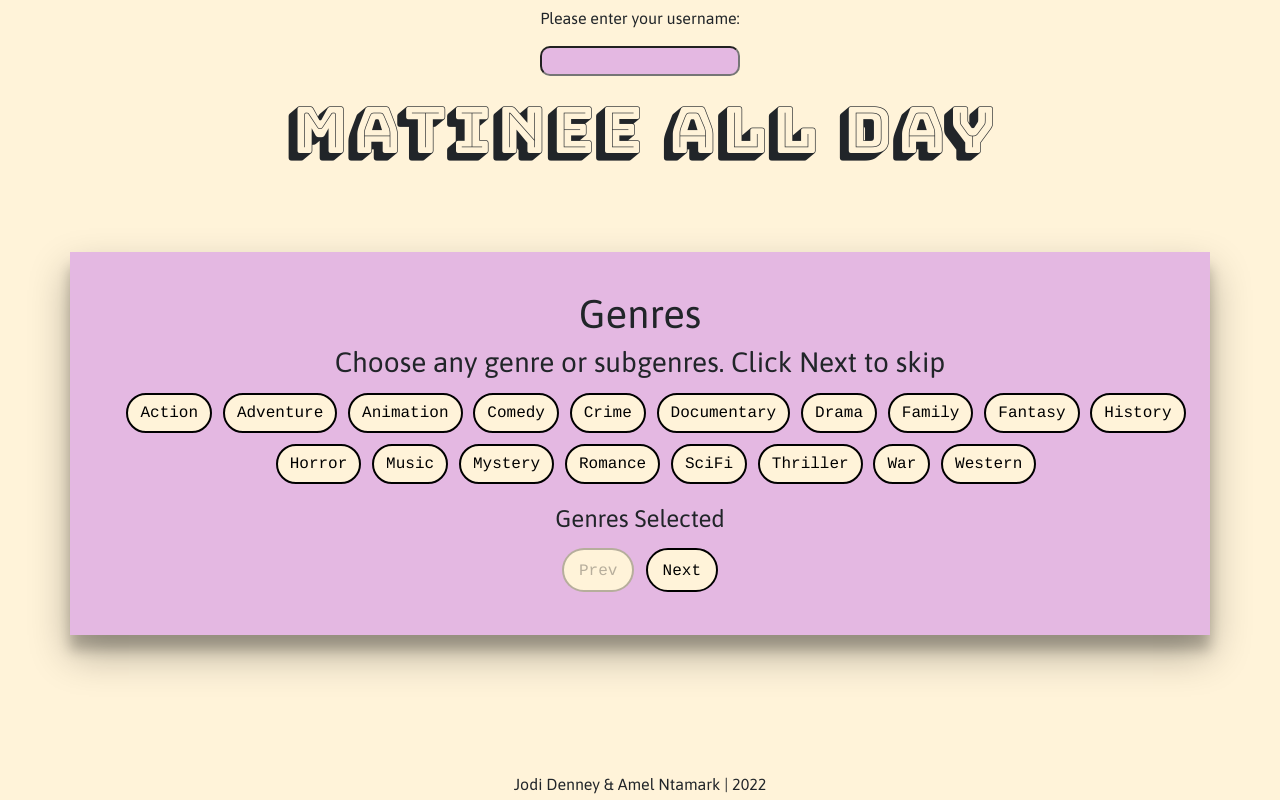
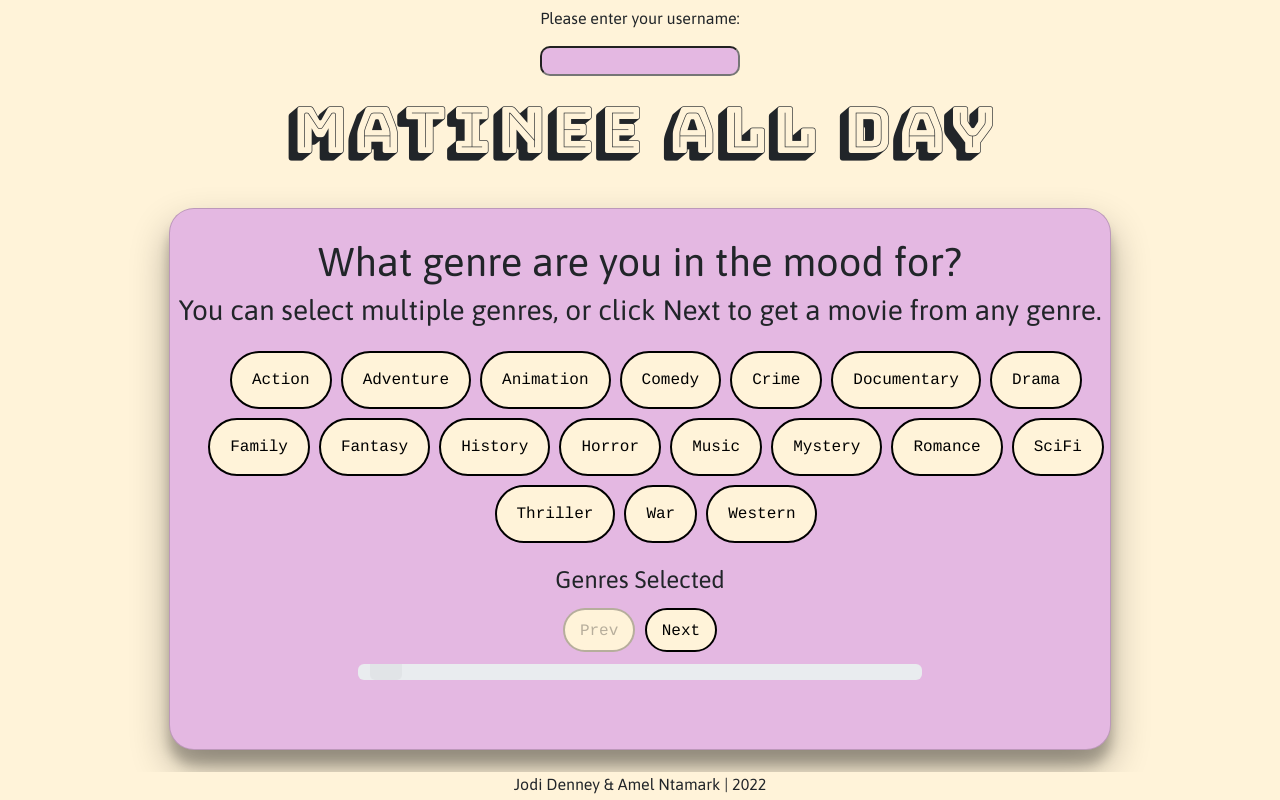
Before and after one commit to J-J-D/Capstone, a React (Create React App) app: page / in a window 1280 px wide. Built offline with nearby package versions, Linux system fonts and the light colour scheme.

Commit message:
convert display pages into cards and format

```diff
--- a/package.json
+++ b/package.json
@@ -11,6 +11,7 @@
     "@types/react": "^18.0.15",
     "@types/react-dom": "^18.0.0",
     "axios": "^0.27.2",
+    "jquery": "^3.6.0",
     "react": "^18.2.0",
     "react-dom": "^18.2.0",
     "react-scripts": "5.0.1",
@@ -41,5 +42,8 @@
       "last 1 firefox version",
       "last 1 safari version"
     ]
+  },
+  "devDependencies": {
+    "@types/jquery": "^3.5.14"
   }
 }
--- a/src/components/Eras.tsx
+++ b/src/components/Eras.tsx
@@ -15,8 +15,9 @@ const TMDB_DECADES = ["1970s", "1980s", "1990s", "2000s", "2010s", "2020 Onward"
 
     return (
         <div className="pink-background">
-            <h3 className="pink-background">Which decade? Click Next to skip and not specify</h3>
-            <ul className="pink-background">
+            <h1 className="InputTitle pink-background">Which decade do you want a movie from?</h1>
+            <h3 className="pink-background question-explanation">Click Next to get a movie from any decade</h3>
+            <ul className="pink-background button-list">
             {TMDB_DECADES.map(decade => {
                 let erasButtonId: string = `${decade}-button`
                     return (
--- a/src/components/Genres.tsx
+++ b/src/components/Genres.tsx
@@ -24,8 +24,9 @@ const Genres = (props: GenresProps) => {
 
     return (
         <div className="pink-background">
-            <h3 className="pink-background">Choose any genre or subgenres.  Click Next to skip</h3>
-            <ul className="pink-background">
+            <h1 className="InputTitle pink-background">What genre are you in the mood for?</h1>
+            <h3 className="pink-background question-explanation">You can select multiple genres, or click Next to get a movie from any genre.</h3>
+            <ul className="pink-background button-list">
                 {TMDB_GENRES.map(genre => {
                     let genreButtonId: string = `${genre}-button`
                     return (
--- a/src/components/InputForm.tsx
+++ b/src/components/InputForm.tsx
@@ -5,6 +5,8 @@ import Eras from "./Eras";
 import Runtime from "./Runtime";
 import { UserPrefs } from "../types/interfaces";
 import axios from "axios";
+// import $ from 'jquery';
+
 
 interface InputFormProps {userId: number, setMovieRec: React.Dispatch<React.SetStateAction<{
     id: number;
@@ -16,9 +18,20 @@ interface InputFormProps {userId: number, setMovieRec: React.Dispatch<React.SetS
     setSessionId: React.Dispatch<React.SetStateAction<number>>
 
 }
+
 const InputForm = (props: InputFormProps) => {
 
     const [page, setPage] = useState(0);
+
+
+    // let progress: number = 0;
+    // if (page === 1) {
+    //     progress = 33
+    //     $('#progress-bar').attr('aria-valuenow', progress).css('width', progress+'%');
+    // } else if (page === 2) {
+    //     progress = 66
+    //     $('#progress-bar').attr('aria-valuenow', progress).css('width', progress+'%');
+    // };
 
     const [userPrefs, setUserPrefs] = useState({
         "genre" : "",
@@ -76,12 +89,26 @@ const InputForm = (props: InputFormProps) => {
         .catch((err) => {console.log(err)})
     };
 
+    // const getProgress = (): number => {
+    //     if (page === 0) {
+    //         return 0
+    //     }
+    //     else if (page === 1) {
+    //         progress = 33
+    //         $('#progress-bar').attr('aria-valuenow', progress).css('width', progress+'%');
+    //     } else if (page === 2) {
+    //         progress = 66
+    //         $('#progress-bar').attr('aria-valuenow', progress).css('width', progress+'%');
+    //     };
+
+    //     return 100
+    // };
+
     return (
-        <div className="InputForm align-items-center container">
-            <div className="InputTitle pink-background">
-                <h1 className="InputTitle pink-background">{InputTitles[page]}</h1>
-            </div>
-            <div className="Preferences pink-background">{pageDisplay()}</div>
+        <div className="InputForm col d-flex justify-content-center">
+            <div className="card-group w-75" style={{height: "35rem"}}>
+                <div className="card preferance-cards">{pageDisplay()}
+
                 <div className="FormNav pink-background">
                     <button className="preferance-buttons page-turn-buttons" disabled={page === 0} onClick={() => {
                         setPage((curPage) => curPage - 1)
@@ -93,10 +120,16 @@ const InputForm = (props: InputFormProps) => {
                         } else {
                             setPage((curPage) => curPage + 1)
                 }}}>{page === InputTitles.length -1 ? "Submit" : "Next"}</button>
+                    <div className="progress container align-items-center">
+                        <div className="card-footer">
+                            <div className="progress-bar" id="progress-bar" role="progressbar" aria-label="Basic example" aria-valuenow={0} aria-valuemin={0} aria-valuemax={100}></div>
+                        </div>
+                    </div>
+                </div>
+                </div>
             </div>
         </div>
     )
-
 }
 
 export default InputForm
--- a/src/components/MovieDisplay.tsx
+++ b/src/components/MovieDisplay.tsx
@@ -51,7 +51,8 @@ const MovieDisplay = (props: MovieDisplayProps) => {
     if (movieDetails.id !== undefined && overviewVisibility === false) {
         // Movie rec has been received and the plot description is hidden
         return (
-            <div className="movie-display align-items-center container">
+            <div className="col d-flex justify-content-center">
+            <div className="movie-display align-items-center card w-75">
                 <h1 className="pink-background">
                     {movieDetails?.title}
                 </h1>
@@ -82,11 +83,13 @@ const MovieDisplay = (props: MovieDisplayProps) => {
                     Start your search over
                 </button>
             </div>
+            </div>
         );
     } else if (movieDetails !== undefined && overviewVisibility === true) {
         // Movie rec has been received and the plot description is visible
         return (
-            <div className="movie-display align-items-center container">
+            <div className="col d-flex justify-content-center">
+            <div className="movie-display align-items-center card w-75">
                 <h1 className="pink-background">
                     {movieDetails?.title}
                 </h1>
@@ -119,6 +122,7 @@ const MovieDisplay = (props: MovieDisplayProps) => {
                     Start your search over
                 </button>
             </div>
+            </div>
         );
     } else {
         // If movie details are not defined
--- a/src/components/Runtime.tsx
+++ b/src/components/Runtime.tsx
@@ -14,8 +14,9 @@ const Runtime = (props: RuntimeProps) => {
 
     return (
         <div className="pink-background">
-            <h3 className="pink-background">Approximate maximum movie length?</h3>
-            <ul className="pink-background">
+            <h1 className="InputTitle pink-background">What's the max length you want a movie to be?</h1>
+            <h3 className="pink-background question-explanation">Click Next to get a movie of any length</h3>
+            <ul className="pink-background button-list">
             {TMDB_MAX_TIMES.map(time => {
                 let runtimeButtonId: string
                 if ('90 minutes' === time) {
--- a/src/styles.sass
+++ b/src/styles.sass
@@ -17,17 +17,27 @@ $matinee-blue: #B3CAFB
     font-family: "Bungee Shade"
     font-size: 4rem
 
-.InputForm
+// .InputForm
+//     background-color: $matinee-pink
+//     width: auto
+//     height: 50%
+//     margin-left: auto
+//     margin-right: auto
+//     margin-top: 5%
+//     text-align: center
+//     padding-top: 3%
+//     padding-bottom: 3%
+//     box-shadow: rgba(0, 0, 0, 0.3) 0px 19px 38px, rgba(0, 0, 0, 0.22) 0px 15px 12px
+//     border-radius: 25px
+
+.preferance-cards
     background-color: $matinee-pink
-    width: auto
-    height: auto
-    margin-left: auto
-    margin-right: auto
-    margin-top: 5%
+    box-shadow: rgba(0, 0, 0, 0.3) 0px 19px 38px, rgba(0, 0, 0, 0.22) 0px 15px 12px
+    border-radius: 25px
     text-align: center
     padding-top: 3%
     padding-bottom: 3%
-    box-shadow: rgba(0, 0, 0, 0.3) 0px 19px 38px, rgba(0, 0, 0, 0.22) 0px 15px 12px
+    margin-top: 2%
 
 .movie-display
     background-color: $matinee-pink
@@ -36,6 +46,7 @@ $matinee-blue: #B3CAFB
     padding-top: 1%
     padding-bottom: 3%
     box-shadow: rgba(0, 0, 0, 0.3) 0px 19px 38px, rgba(0, 0, 0, 0.22) 0px 15px 12px
+    border-radius: 25px
 
 .pink-background
     background-color: $matinee-pink
@@ -60,12 +71,23 @@ $matinee-blue: #B3CAFB
     border-radius: 30px
     border: 2px solid
     font-family: "Cousine", sans-serif
+    padding-left: 20px
+    padding-right: 20px
+    padding-top: 15px
+    padding-bottom: 15px
 
 .page-turn-buttons
     padding-left: 15px
     padding-right: 15px
     padding-top: 9px
     padding-bottom: 7px
+
+.button-list
+    margin-bottom: 2%
+    margin-top: 2%
+
+.question-explanation
+    margin-top: .5%
 
 .overview
     font-family: "Asap"
@@ -80,3 +102,7 @@ $matinee-blue: #B3CAFB
     width: 100%
     text-align: center
     max-height: 3.5%
+
+.progress
+    max-width: 60%
+    margin-top: .8%
```
Also changed, not shown: 2 other files (tests, documents, lock files or other folders). Lines whose indentation alone changed are shown as unchanged.
